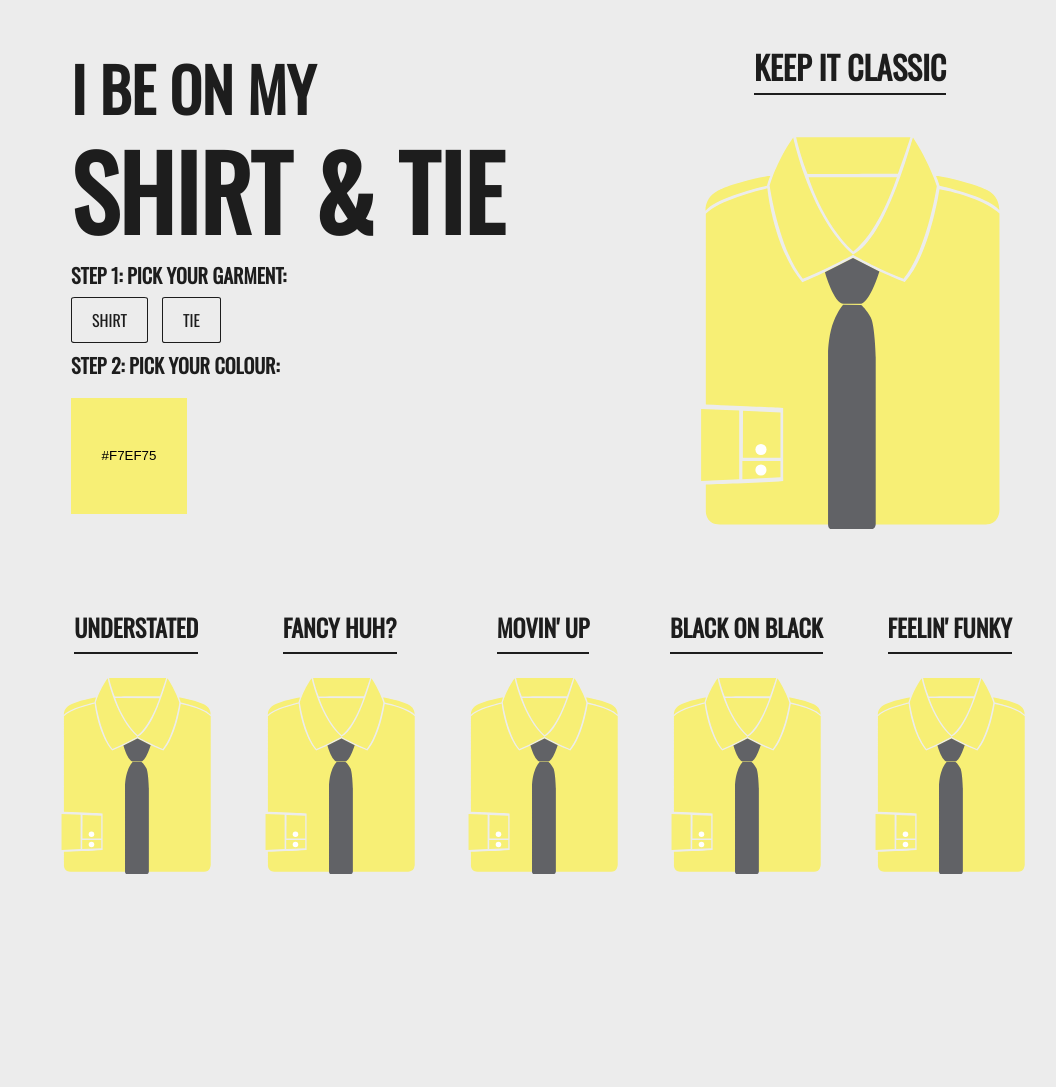
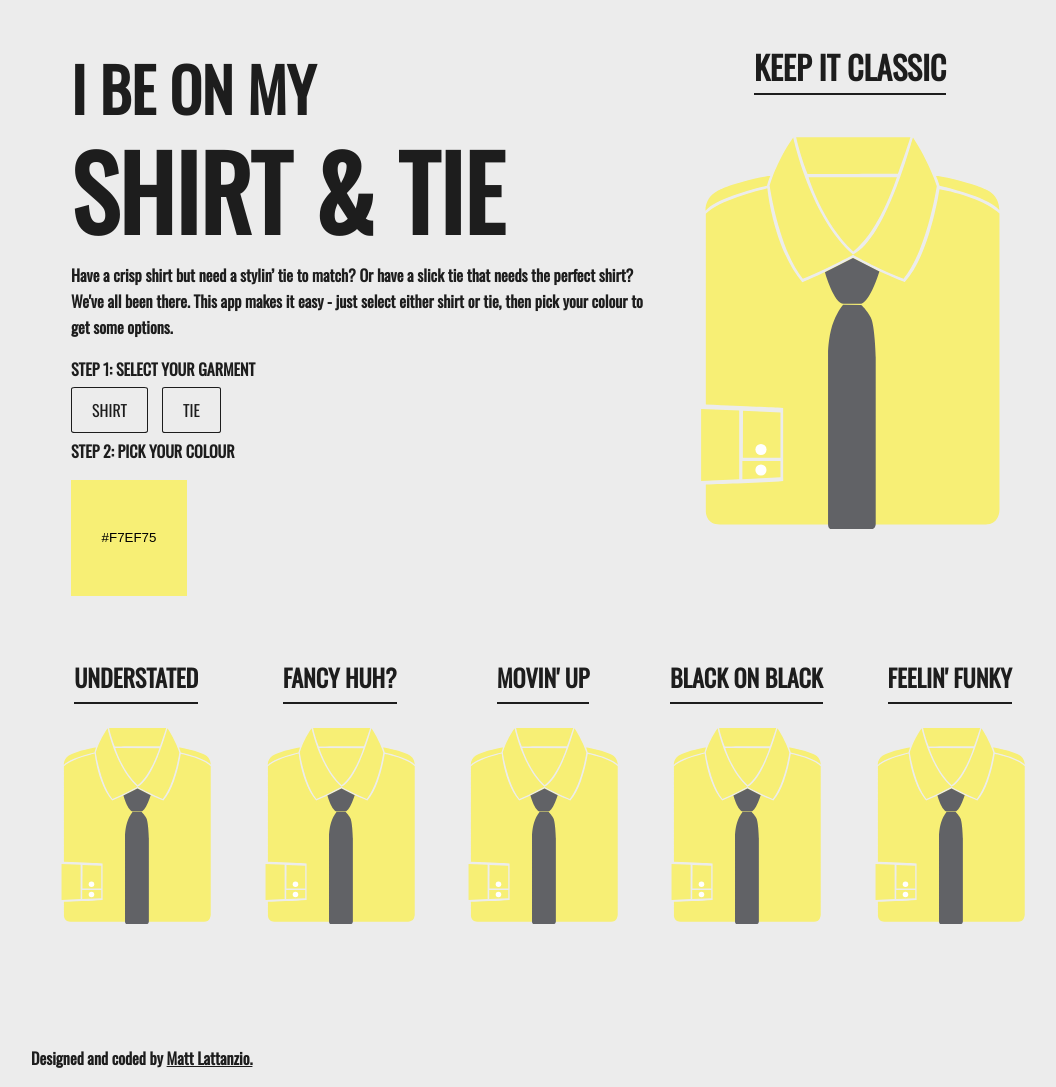
Before and after one commit to mlattanzio1/ShirtAndTie, a plain HTML site: page index.html in a window 1280 px wide. Shown: the whole page, without its empty margins (97-1153 px from the left). Before the commit the page ends 987 px from the top, so only its background shows below. Drawn offline with nearby package versions, Linux system fonts and the light colour scheme.

Commit message:
text changes

```diff
--- a/css/style.css
+++ b/css/style.css
@@ -11,9 +11,17 @@
 	}
 
 	p {
-		font-size: 20px;
+		font-size: 16px;
 		line-height: 26px;
 		font-weight: 600;
+	}
+
+	.footer p {
+		text-align: center;
+	}
+
+	a {
+		color: #1d1d1d;
 	}
 
 	h1 {
@@ -89,7 +97,7 @@
 
 	.right {
 		width: 40%;
-		height: 550px;
+		height: 600px;
 		display: inline-block;
 		text-align: center;
 	}
--- a/index.html
+++ b/index.html
@@ -15,15 +15,15 @@
 	<h2>I BE ON MY</h2>
 	<h1>SHIRT & TIE</h1>
 
-<!-- 	<p>Have a crisp shirt but need a stylin’ tie to match? <br> Or have a sweet Dad-tie and need a bitchin‘ shirt that goes with? <br> It’s easy - select your color below and get some options.</p> -->
+	<p>Have a crisp shirt but need a stylin’ tie to match? Or have a slick tie that needs the perfect shirt? We've all been there. This app makes it easy - just select either shirt or tie, then pick your colour to get some options.</p>
 
 	<div>
-	<p>STEP 1: PICK YOUR GARMENT:</p>
+	<p>STEP 1: SELECT YOUR GARMENT</p>
 	<input id="shirt" class="hide" type="radio" name="toggle" value="shirt"><label class="toggle" for="shirt">SHIRT</label>
 	<input id="tie" class="hide" type="radio" name="toggle" value="tie"><label class="toggle" for="tie">TIE</label>
 	</div>
 
-	<p>STEP 2: PICK YOUR COLOUR:</p><input class="color {hash:true}" value="f7ef75">
+	<p>STEP 2: PICK YOUR COLOUR</p><input class="color {hash:true}" value="f7ef75">
 
 
 </div> <!-- End of Left -->
@@ -240,6 +240,10 @@
 
 	</div> <!-- End of Bottom -->
 
+	<div class="foooter">
+		<p>Designed and coded by <a href="mlattanzio1.github.io/portfolio">Matt Lattanzio.</a></p>
+	</div>
+
 	</div> <!-- End of Wrapper -->
 
 <script src="http://ajax.googleapis.com/ajax/libs/jquery/1.11.0/jquery.min.js"></script>
```
